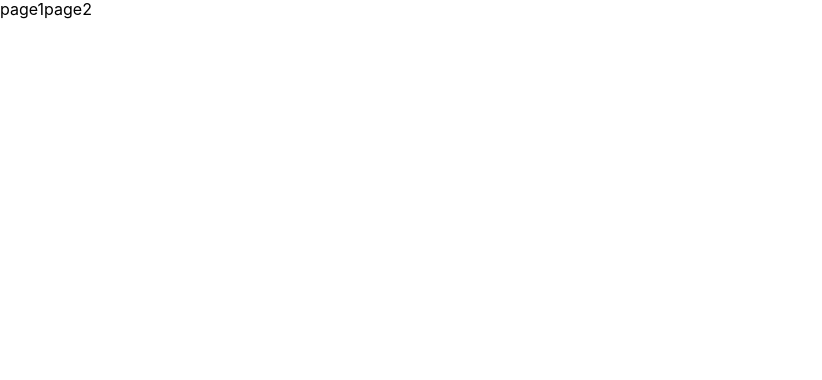
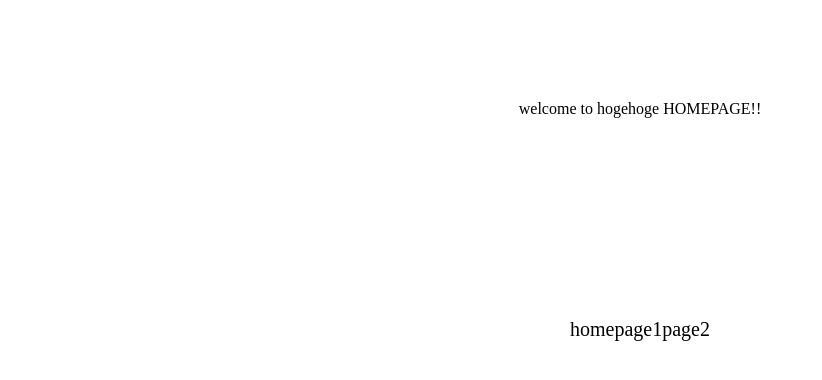
Before and after one commit to fumi-sagawa/nuxt-wordpress-template, a Nuxt app: page / in a window 1280 px wide. Shown: the top 380 px of the page, without its empty margins (0-822 px from the left). Built offline with nearby package versions, Linux system fonts and the light colour scheme.

Commit message:
add pagination_components

```diff
--- /dev/null
+++ b/components/Paging.vue
@@ -0,0 +1,28 @@
+<template lang="pug">
+.paging
+  .paging-list
+    nuxt-link(to="/") home
+    nuxt-link(to="/page/1") page1
+    nuxt-link(to="/page/2") page2
+</template>
+
+<script>
+export default {
+
+}
+</script>
+
+<style lang="scss" scoped>
+.paging {
+  padding: 100px 0;
+  display: grid;
+  justify-content: center;
+  &-list{
+    display: grid;
+    grid-auto-flow: column;
+  }
+}
+a {
+  font-size: 20px;
+}
+</style>
--- a/layouts/default.vue
+++ b/layouts/default.vue
@@ -5,58 +5,5 @@
 </template>
 
 <style>
-html {
-  font-family:
-    'Source Sans Pro',
-    -apple-system,
-    BlinkMacSystemFont,
-    'Segoe UI',
-    Roboto,
-    'Helvetica Neue',
-    Arial,
-    sans-serif;
-  font-size: 16px;
-  word-spacing: 1px;
-  -ms-text-size-adjust: 100%;
-  -webkit-text-size-adjust: 100%;
-  -moz-osx-font-smoothing: grayscale;
-  -webkit-font-smoothing: antialiased;
-  box-sizing: border-box;
-}
 
-*,
-*::before,
-*::after {
-  box-sizing: border-box;
-  margin: 0;
-}
-
-.button--green {
-  display: inline-block;
-  border-radius: 4px;
-  border: 1px solid #3b8070;
-  color: #3b8070;
-  text-decoration: none;
-  padding: 10px 30px;
-}
-
-.button--green:hover {
-  color: #fff;
-  background-color: #3b8070;
-}
-
-.button--grey {
-  display: inline-block;
-  border-radius: 4px;
-  border: 1px solid #35495e;
-  color: #35495e;
-  text-decoration: none;
-  padding: 10px 30px;
-  margin-left: 15px;
-}
-
-.button--grey:hover {
-  color: #fff;
-  background-color: #35495e;
-}
 </style>
--- a/pages/index.vue
+++ b/pages/index.vue
@@ -1,35 +1,17 @@
-<template>
-<div>
-  <!-- <ul>
-    <li v-for="content in contents" :key="content.id">
-      <nuxt-link :to="`/${content.id}`">{{content.title}}</nuxt-link>
-    </li>
-  </ul> -->
-  <nuxt-link to="/page/1">page1</nuxt-link>
-  <nuxt-link to="/page/2">page2</nuxt-link>
-</div>
+<template lang="pug">
+div
+  .top
+    p.top__text welcome to hogehoge HOMEPAGE!!
+  Paging
 </template>
 
 <script>
-// import axios from 'axios'
-// export default {
-//   async asyncData({params}){
-//     const page = params.p|| "1"
-//     console.log(params.p)
-//     console.log(page)
-//     const limit = 10
-//     const {data} = await axios.get(
-//       `https://fureta.microcms.io/api/v1/blogtest?limit=${limit}&offset=${(page-1)* limit}`,
-//     {
-//       headers:{ 'X-API-KEY': 'e89c978d-e3b8-4d51-87bc-0bf4b562cb53'}
-//     }
-//     )
-//     return data
-//   }
-// }
-
-// // console.log(data)
 </script>
 
-<style>
+<style scoped>
+.top {
+  display: flex;
+  justify-content: center;
+  padding: 100px 0;
+}
 </style>
--- a/pages/page/_p.vue
+++ b/pages/page/_p.vue
@@ -1,14 +1,9 @@
-<template>
-<div>
-  <ul>
-    <li v-for="content in contents" :key="content.id">
-      <nuxt-link :to="`/${content.id}`">{{content.title}}</nuxt-link>
-    </li>
-  </ul>
-  <nuxt-link to="/">home</nuxt-link>
-  <nuxt-link to="/page/1">page1</nuxt-link>
-  <nuxt-link to="/page/2">page2</nuxt-link>
-</div>
+<template lang="pug">
+div
+  ul
+    li(v-for="content in contents" :key="content.id")
+      nuxt-link(:to="`/${content.id}`") {{content.title}}
+  Paging
 </template>
 
 <script>
```
